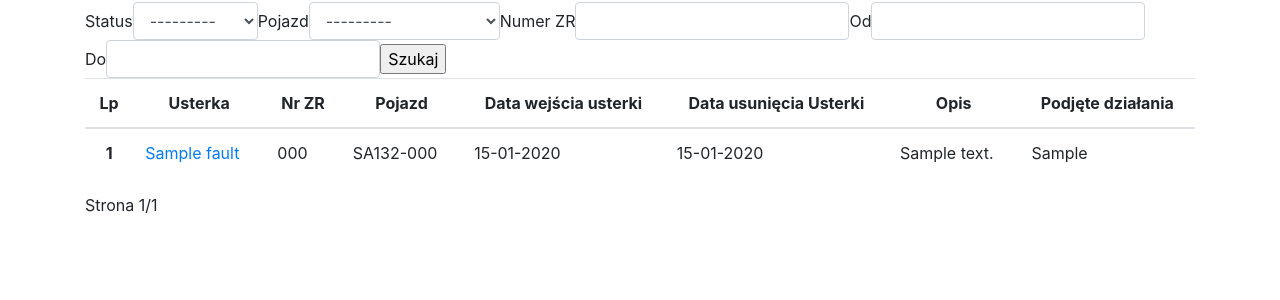
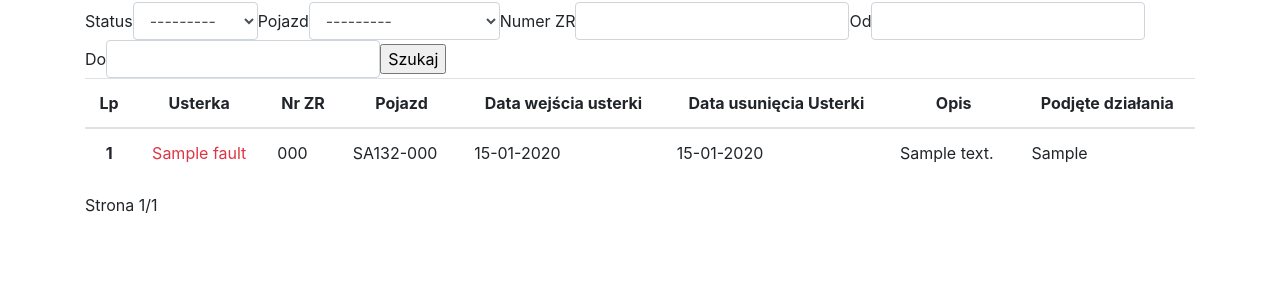
Before and after one commit to lukadamczyk/service_book, a Django app: page /fault/ in a window 1280 px wide. Shown: the part 104-404 px from the top of the page. Run offline with Django 3.2, Linux system fonts and the light colour scheme; a user stored in the database is signed in; tables that the repository leaves empty hold one stand-in row (values such as "Sample post"); parts of the project's set-up code (start-up, migrations or seed data) failed here and were passed over; some libraries are stand-ins or nearby versions.

Commit message:
Added color link for fault name depends on status

```diff
--- a/book/templates/book/fault/list.html
+++ b/book/templates/book/fault/list.html
@@ -34,7 +34,11 @@
       {% for fault in faults %}
       <tr>
         <th scope="row" class="text-center">{{ forloop.counter|add:pages }}</th>
-        <td><a href="{% url 'book:fault_detail' fault.id %}">{{ fault.name }}</a></td>
+        {% if fault.status == 'close' %}
+          <td class="text-center"><a class="text-success" href="{% url 'book:fault_detail' fault.id %}">{{ fault.name }}</a></td>
+        {% else %}
+          <td class="text-center"><a class="text-danger" href="{% url 'book:fault_detail' fault.id %}">{{ fault.name }}</a></td>
+        {% endif %}
         <td>{{ fault.zr_number|default:"" }}</td>
         <td>{{ fault.vehicle.get_full_name }}</td>
         <td>{{ fault.entry_date|date:"d-m-Y" }}</td>
```
